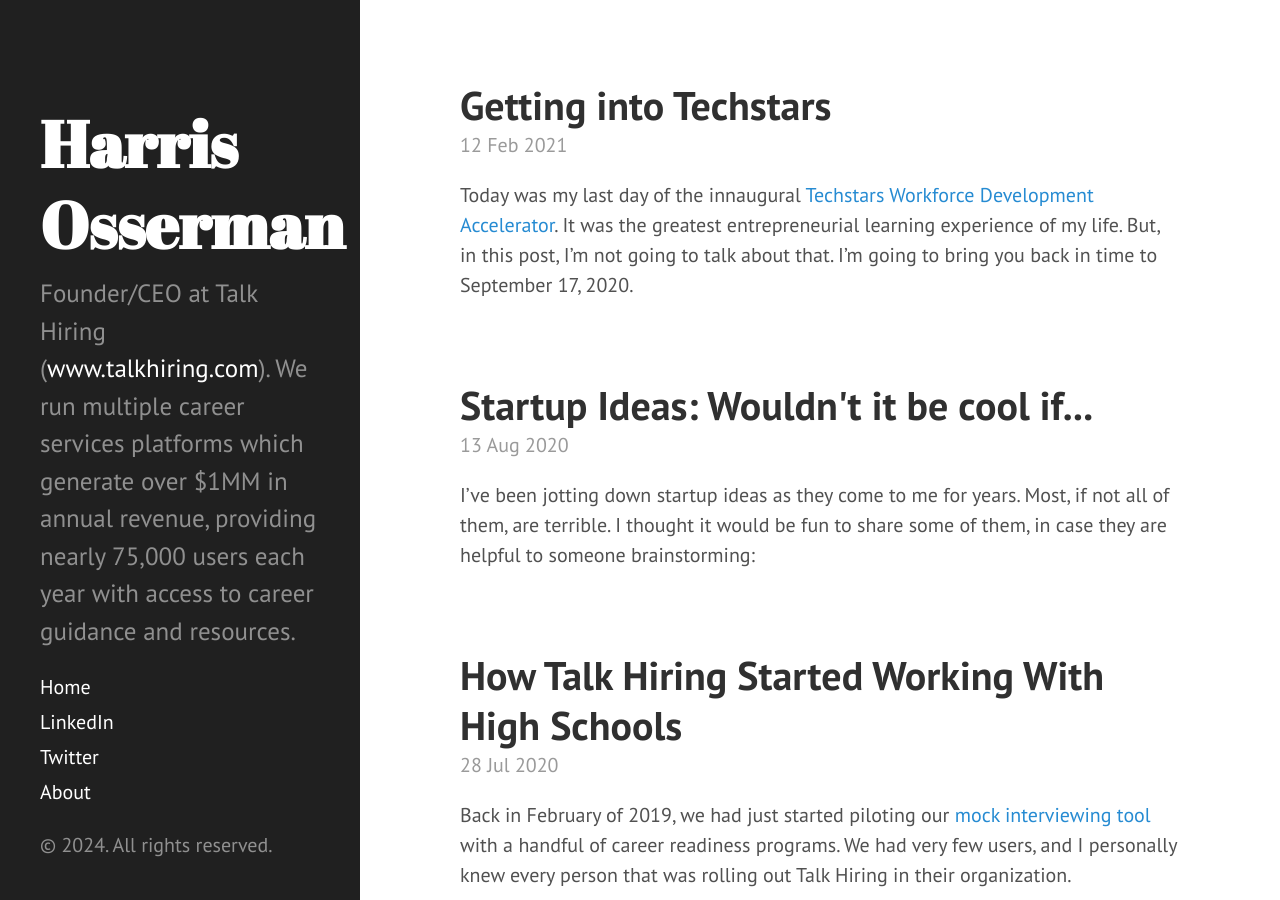
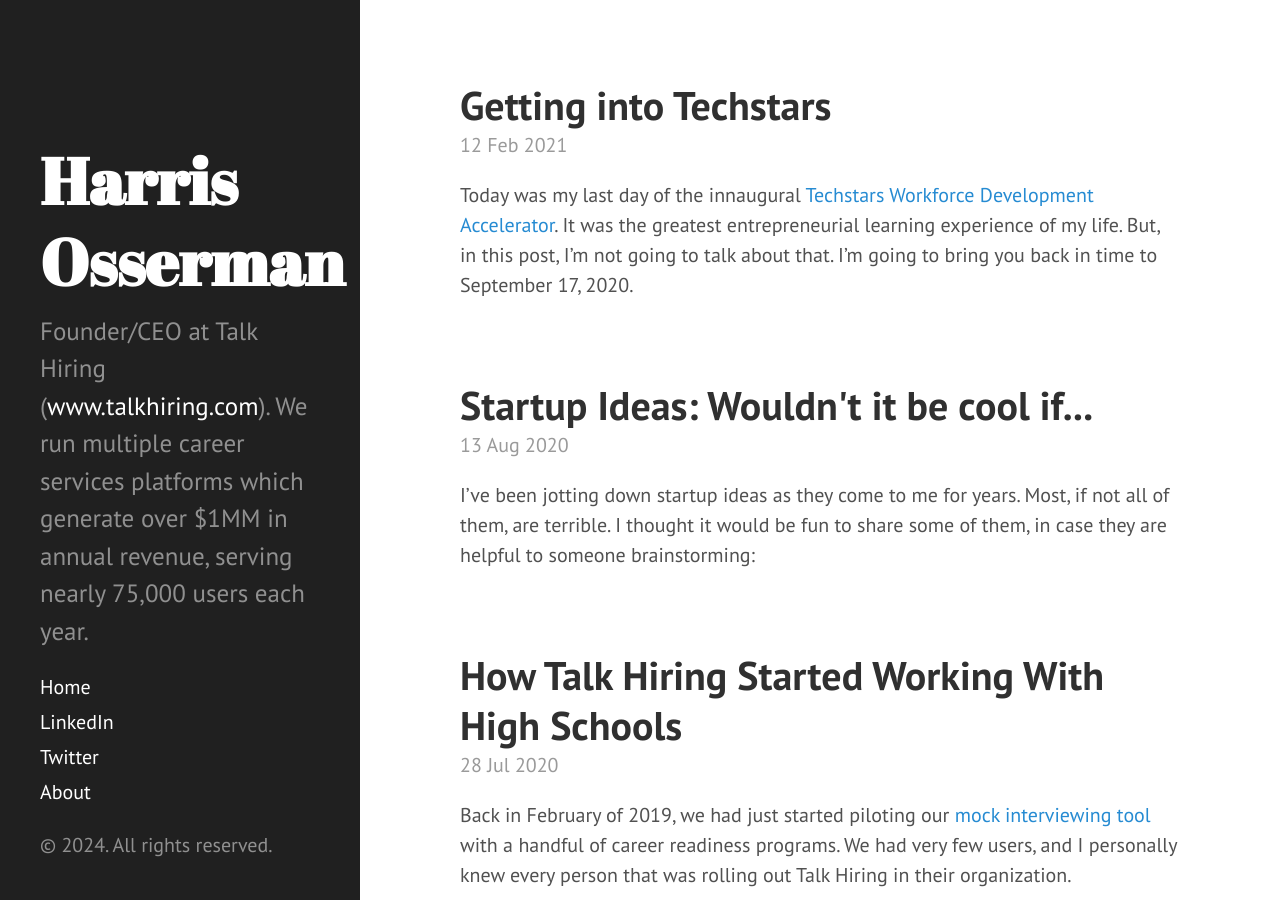
Before and after one commit to harrisosserman/harrisosserman.github.io, a Jekyll site: the page built from index.html, in a window 1280 px wide and 900 px high. Built offline with Jekyll 4.4.1, drawn with Linux system fonts in a browser that asks for light colours; the list of posts is cut into pages by our own code.

Commit message:
change sidebar

```diff
--- a/_includes/sidebar.html
+++ b/_includes/sidebar.html
@@ -7,7 +7,7 @@
         </a>
       </h1>
       <p class="lead">
-        Founder/CEO at Talk Hiring (<a href="https://www.talkhiring.com">www.talkhiring.com</a>).  We run multiple career services platforms which generate over $1MM in annual revenue, providing nearly 75,000 users each year with access to career guidance and resources.
+        Founder/CEO at Talk Hiring (<a href="https://www.talkhiring.com">www.talkhiring.com</a>).  We run multiple career services platforms which generate over $1MM in annual revenue, serving nearly 75,000 users each year.
       </p>
     </div>
 
```
